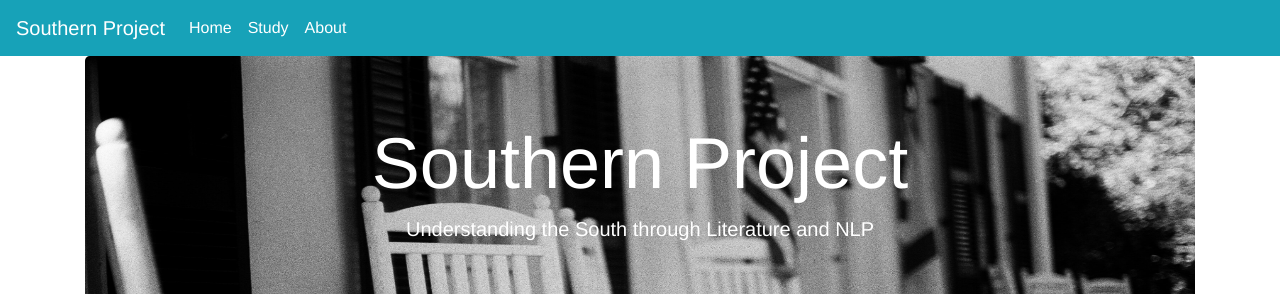
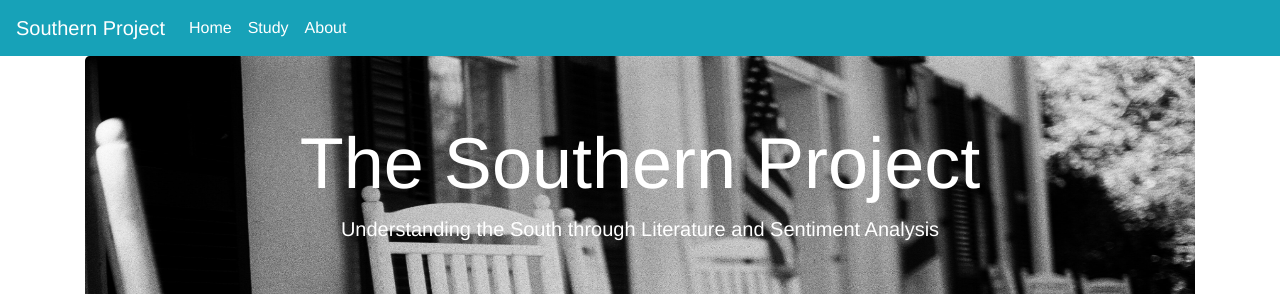
Before and after one commit to ravenusmc/southern_project, a Vue app in the folder client/: page / in a window 1280 px wide. Shown: the top 294 px of the page. Built offline with nearby package versions, Linux system fonts and the light colour scheme.

Commit message:
minor changes

```diff
--- a/client/src/components/home/MiddleSection.vue
+++ b/client/src/components/home/MiddleSection.vue
@@ -85,5 +85,6 @@ section {
     padding: 80px;
     margin: 15px 0px 15px 0px;
   }
+
 }
 </style>
--- a/client/src/views/Home.vue
+++ b/client/src/views/Home.vue
@@ -4,8 +4,8 @@
     <div class="container">
       <b-jumbotron
         class="header"
-        header="Southern Project"
-        lead="Understanding the South through Literature and NLP"
+        header="The Southern Project"
+        lead="Understanding the South through Literature and Sentiment Analysis"
       >
       </b-jumbotron>
     </div>
```
